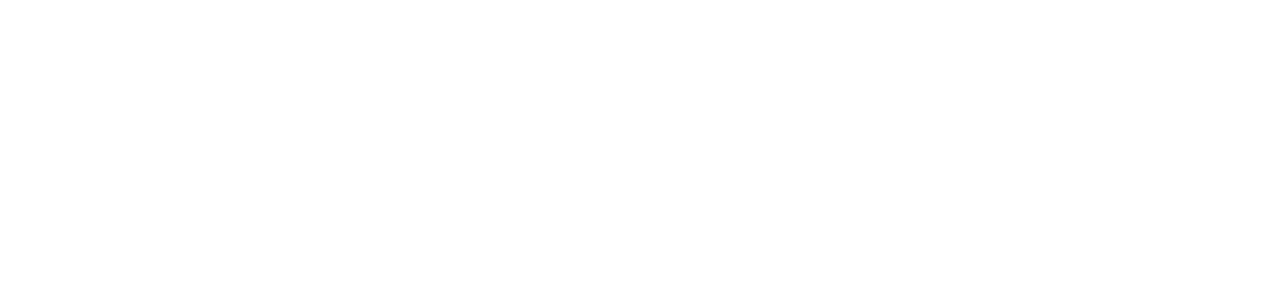
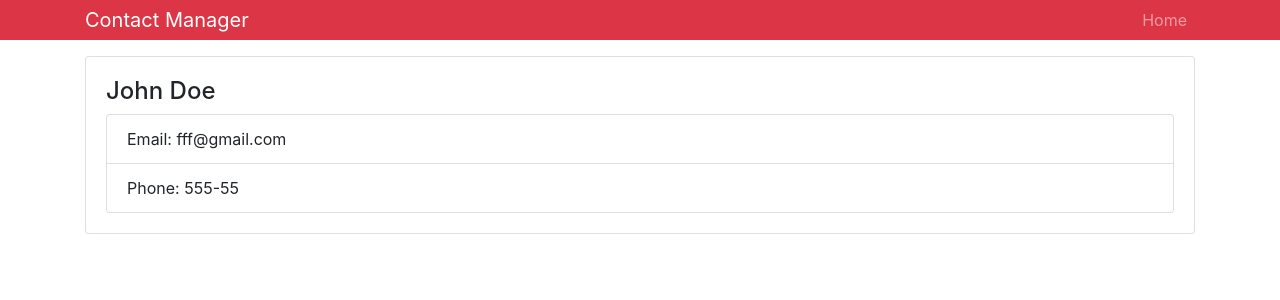
Before and after one commit to Kathefy/Contact_manager_React, a React (Create React App) app: page / in a window 1280 px wide. Shown: the top 300 px of the page. Built offline with nearby package versions, Linux system fonts and the light colour scheme.

Commit message:
Bootstrap added

```diff
--- a/package.json
+++ b/package.json
@@ -3,6 +3,7 @@
   "version": "0.1.0",
   "private": true,
   "dependencies": {
+    "bootstrap": "^4.2.1",
     "react": "^16.7.0",
     "react-dom": "^16.7.0",
     "react-scripts": "2.1.3"
--- a/src/App.js
+++ b/src/App.js
@@ -1,10 +1,19 @@
-import React, { Component } from "react";
-import "./App.css";
+import React, { Component } from 'react';
+import Contact from './components/Contact';
+import Header from './components/Header';
+import 'bootstrap/dist/css/bootstrap.min.css';
+import './App.css';
 
 class App extends Component {
   render() {
-    return <div className="App" />;
+    return (
+      <div className="App">
+        <Header title="Contact Manager" />
+        <div className="container">
+          <Contact name="John Doe" email="fff@gmail.com" phone="555-55" />
+        </div>
+      </div>
+    );
   }
 }
-
 export default App;
--- /dev/null
+++ b/src/components/Contact.js
@@ -0,0 +1,25 @@
+import React, { Component } from 'react';
+import PropTypes from 'prop-types';
+
+class Contact extends Component {
+  render() {
+    const { name, email, phone } = this.props;
+    return (
+      <div className="card card-body mb-3">
+        <h4>{name}</h4>
+        <ul className="list-group">
+          <li className="list-group-item">Email: {email}</li>
+          <li className="list-group-item">Phone: {phone}</li>
+        </ul>
+      </div>
+    );
+  }
+}
+
+Contact.propTypes = {
+  name: PropTypes.string.isRequired,
+  email: PropTypes.string.isRequired,
+  phone: PropTypes.string.isRequired
+};
+
+export default Contact;
--- /dev/null
+++ b/src/components/Header.js
@@ -0,0 +1,34 @@
+import React from 'react';
+import PropTypes from 'prop-types';
+
+const Header = props => {
+  const { title } = props;
+  return (
+    <nav className="navbar navbar-expand-sm navbar-dark bg-danger mb-3 py-0">
+      <div className="container">
+        <a href="/" className="navbar-brand">
+          {title}
+        </a>
+        <div>
+          <ul className="navbar-nav mr-auto">
+            <li className="nav-item">
+              <a href="/" className="nav-link">
+                Home
+              </a>
+            </li>
+          </ul>
+        </div>
+      </div>
+    </nav>
+  );
+};
+
+Header.defaultProps = {
+  title: 'My App'
+};
+
+Header.propTypes = {
+  title: PropTypes.string.isRequired
+};
+
+export default Header;
```
Also changed, not shown: 1 other file (tests, documents, lock files or other folders).
